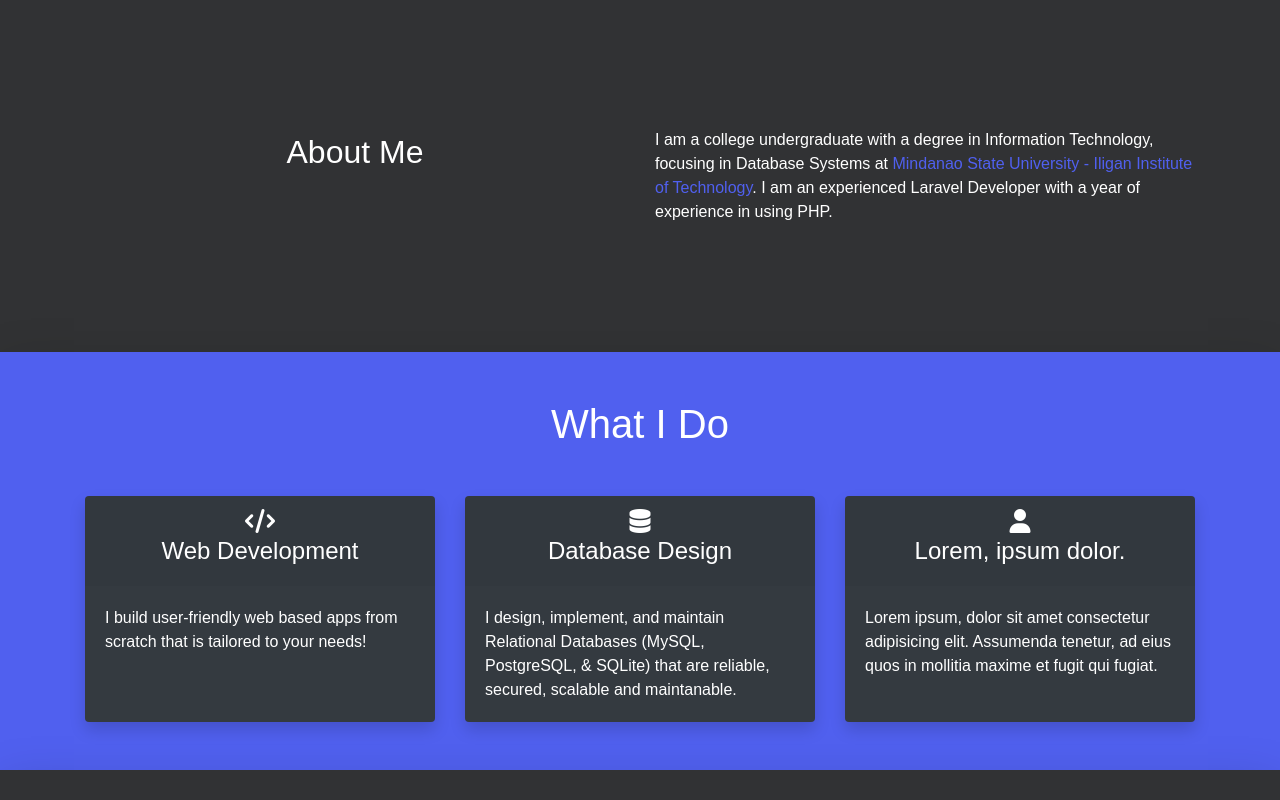
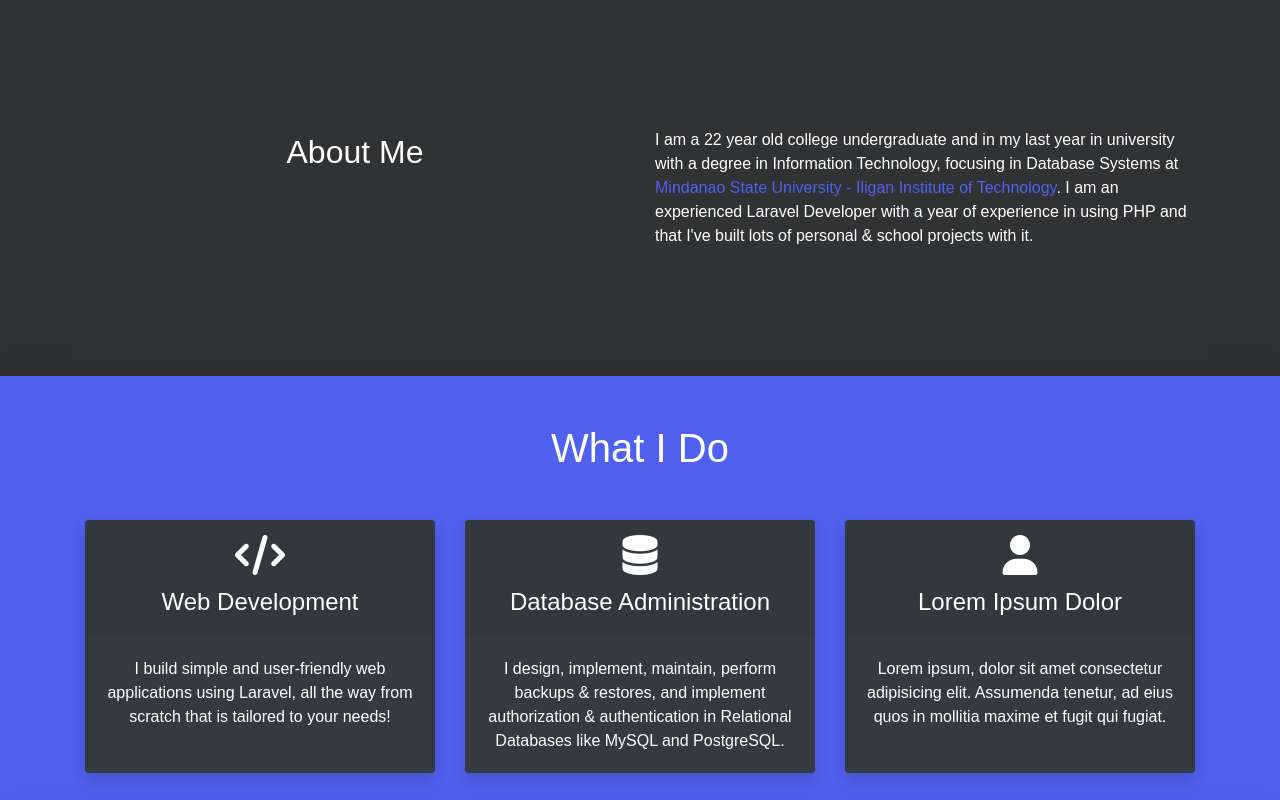
Before and after one commit to carlomigueldy/old.carlomigueldy, a plain HTML site: page index.html in a window 1280 px wide. Shown: the part 800-1600 px from the top of the page. Drawn offline with nearby package versions, Linux system fonts and the light colour scheme; a web font is replaced by a local one.

Commit message:
A little bit of content update

```diff
--- a/index.html
+++ b/index.html
@@ -33,9 +33,6 @@
 						<div class="card-body text-center text-white">
 							<h5>Hello my name is,</h5>
 							<h1 class="text-style display-4">Carlo Miguel Dy</h1>
-							<h6>
-								Dev Tools: HTML5, CSS, JavaScript, PHP, MySQL, PostgreSQL, SQLite, Laravel, Git, NPM
-							</h6>
 							<button href="#" class="my-resume">My Resume</button>
 						</div>
 					</div>
@@ -53,7 +50,10 @@
 				</div>
 				<div class="col-sm-12 col-md-6 col-lg-6">
 					<div class="about-me-content">
-						<p>I am a college undergraduate with a degree in Information Technology, focusing in Database Systems at <a href="https://msuiit.edu.ph/" target="_blank">Mindanao State University - Iligan Institute of Technology</a>. I am an experienced Laravel Developer with a year of experience in using PHP.</p>
+						<p>I am a 22 year old college undergraduate and in my last year in university with a degree in Information Technology,
+							focusing in Database Systems at <a href="https://msuiit.edu.ph/" target="_blank">Mindanao State University - Iligan Institute of Technology</a>.
+							I am an experienced Laravel Developer with a year of experience in using PHP and that I've built lots of personal & school projects with it.
+						</p>
 					</div>
 				</div>
 			</div>
@@ -64,38 +64,38 @@
 			<div class="text-center mb-5"><h1 class="text-white">What I Do</h1></div>
 			<div class="row">
 				<div class="col">
-					<div class="card-deck">
+					<div class="card-deck text-center">
 						<div class="card shadow border-0 bg-dark text-white">
 							<div class="card-header text-center border-0">
 								<h4>
-									<div><i class="fas fa-code"></i></div>
+									<div><h1><i class="fas fa-code"></i></h1></div>
 									<div>Web Development</div>
 								</h4>
 							</div>
 							<div class="card-body">
 								<p class="card-text">
-									I build user-friendly web based apps from scratch that is tailored to your needs!
+									I build simple and user-friendly web applications using Laravel, all the way from scratch that is tailored to your needs!
 								</p>
 							</div>
 						</div>
 						<div class="card shadow border-0 bg-dark text-white">
 							<div class="card-header text-center border-0">
 								<h4>
-									<div><i class="fas fa-database"></i></div>
-									<div>Database Design</div>
+									<div><h1><i class="fas fa-database"></i></h1></div>
+									<div>Database Administration</div>
 								</h4>
 							</div>
 							<div class="card-body">
 								<p class="card-text">
-									I design, implement, and maintain Relational Databases (MySQL, PostgreSQL, & SQLite) that are reliable, secured, scalable and maintanable.
+									I design, implement, maintain, perform backups & restores, and implement authorization & authentication in Relational Databases like MySQL and PostgreSQL.
 								</p>
 							</div>
 						</div>
 						<div class="card shadow border-0 bg-dark text-white">
 							<div class="card-header text-center border-0">
 								<h4>
-									<div><i class="fas fa-user"></i></div>
-									<div>Lorem, ipsum dolor.</div>
+									<div><h1><i class="fas fa-user"></i></h1></div>
+									<div>Lorem Ipsum Dolor</div>
 								</h4>
 							</div>
 							<div class="card-body">
```
